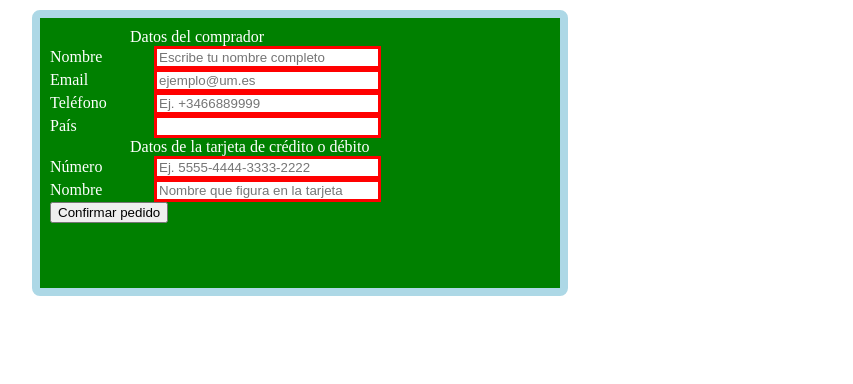
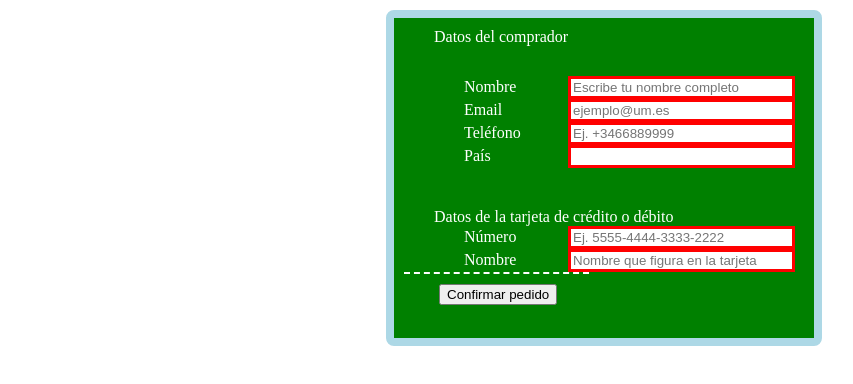
Before and after one commit to Remoxjb/generation_bootcamp, a plain HTML site: page generation_html/HTML_avanzado/ejercicio2.html in a window 1280 px wide. Shown: the whole page, without its empty margins (36-889 px from the left). Drawn offline with Linux system fonts and the light colour scheme.

Commit message:
Nuevo formulario y guardar los datos

```diff
--- a/generation_html/HTML_avanzado/assets/css/ejercicio1.css
+++ b/generation_html/HTML_avanzado/assets/css/ejercicio1.css
@@ -43,3 +43,7 @@ strong{
 .camarillo{
     color: yellow;
 }
+
+.confirmarPedido{
+    border-top: 5px dotted white;
+}
--- a/generation_html/HTML_avanzado/assets/css/ejercicio2.css
+++ b/generation_html/HTML_avanzado/assets/css/ejercicio2.css
@@ -3,16 +3,15 @@
     background-color:rgb(0, 128, 0) ;
     border: 8px solid rgb(173, 216, 230);
     padding: 10px;
-    width: 500px;
-    height: 250px;
-    margin: 10px 60px;
+    width: 400px;
+    height: 300px;
+    margin: 10px auto;
     border-radius: 8px;
     color: white;
 }
 .acomodo{
     display: inline-block;
     width: 100px;
-
     }
 
 .ColorFondo{
@@ -21,5 +20,32 @@
 }
 
 .datos1{
-    margin: 10px 60px 300px 80px;
+    padding-top: 40px;
+    padding-left: 30px;
 }
+.nombre{
+    padding-left: 60px;
+    padding-top: 30px;
+}
+.email{
+    padding-left: 60px;
+}
+.telefono{
+    padding-left: 60px;
+}
+.pais{
+    padding-left: 60px;
+    padding-bottom:40px ;
+}
+.numero{
+    padding-left: 60px;
+}
+.nombre2{
+    padding-left: 60px;
+}
+.confirmarPedido{
+    padding-left: 35px;
+    padding-top: 10px;
+    border-top: 2px dashed white;
+    width: 150px;
+}
--- a/generation_html/HTML_avanzado/ejercicio2.html
+++ b/generation_html/HTML_avanzado/ejercicio2.html
@@ -9,7 +9,9 @@
 </head>
 <body>
     <form class="Datos-comprador">
+       <div>
         <label class="datos1" for="">Datos del comprador</label>
+    </div>
         <div class="nombre">
             <label class="acomodo" for="nombre">Nombre</label>
             <input class="ColorFondo" type="text" id="nombre" placeholder="Escribe tu nombre completo" size="25">
@@ -27,7 +29,7 @@
             <input class="ColorFondo" type="text" size="25">
         </div>
 
-        <label class="datos1" for="">Datos de la tarjeta de crédito o débito</label>
+        <label class="datos1" for="">Datos de la tarjeta de crédito o débito</label> <br>
         <div class="numero">
             <label class="acomodo" for="numero">Número</label>
             <input class="ColorFondo" type="tel" id="numero" placeholder="Ej. 5555-4444-3333-2222" size="25">
@@ -36,6 +38,7 @@
             <label class="acomodo" for="nombre2">Nombre</label>
             <input class="ColorFondo" type="text" id="nombre2" placeholder="Nombre que figura en la tarjeta" size="25">
         </div>
+
         <div class="confirmarPedido">
             <input type="submit" value="Confirmar pedido">
         </div>
```
Also changed, not shown: generation_html/HTML_avanzado/assets/js/main.js (added, +17 -0 lines), generation_html/HTML_avanzado/formularios.html (+9 -13 lines), CSS_avanzado/index.html (added).
